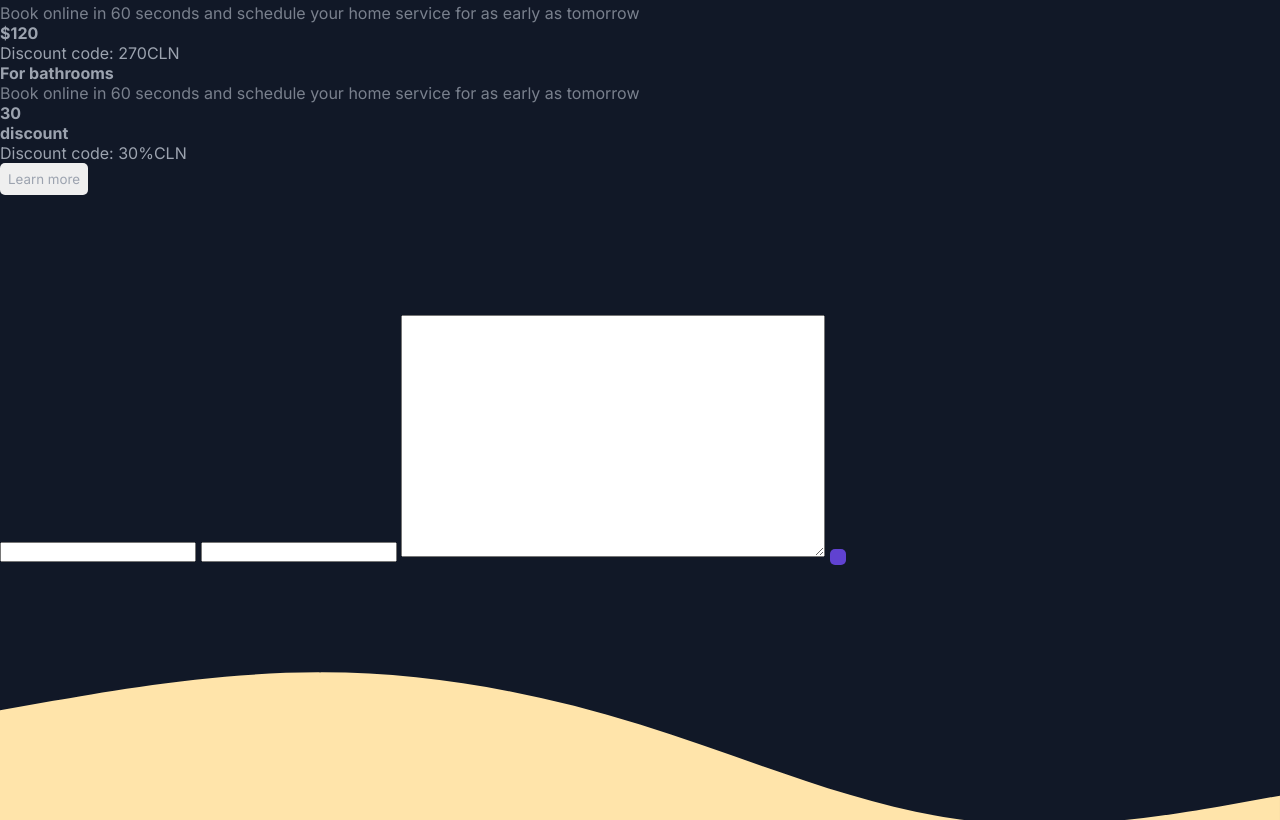
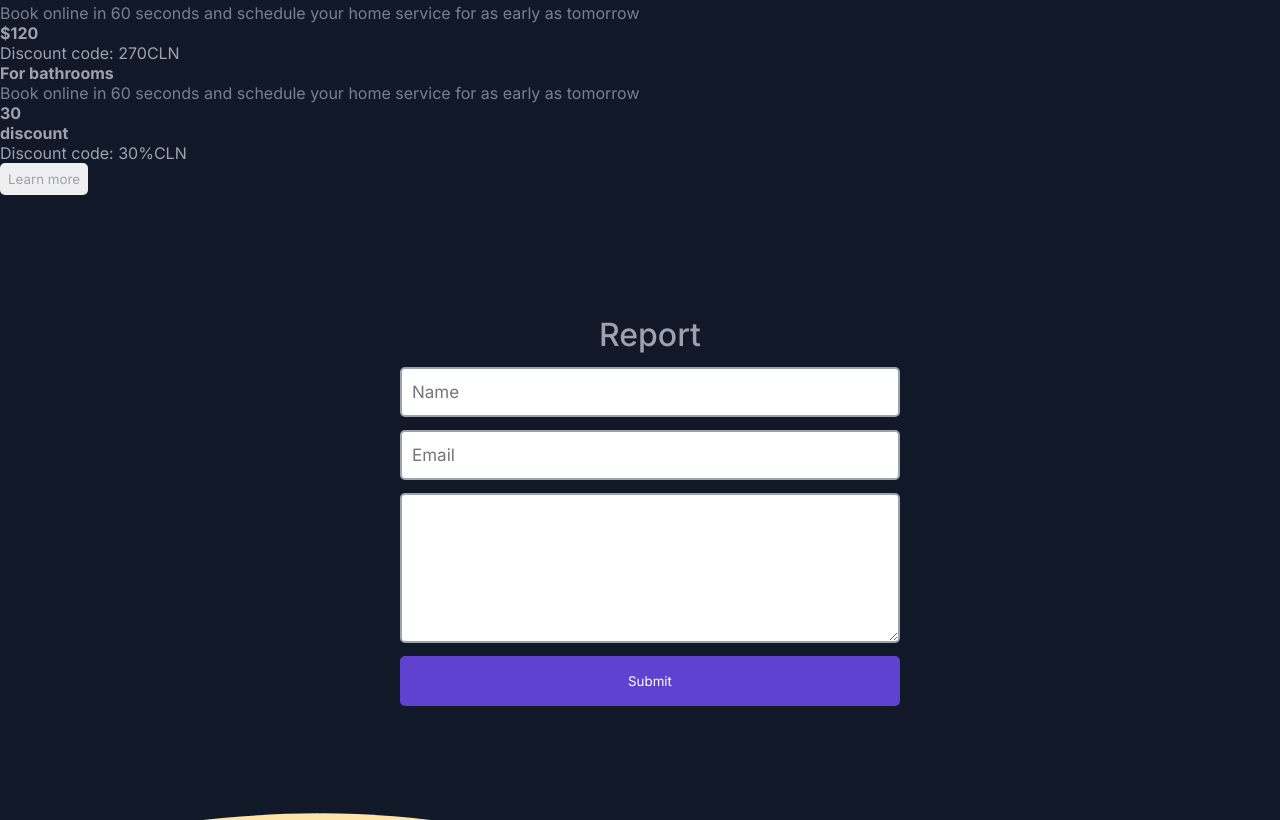
Before and after one commit to syafiqfadillah/vineyardClean, a website built with Vite: page index.html in a window 1280 px wide. Shown: the part 1980-2800 px from the top of the page. Built offline with nearby package versions, Linux system fonts and the light colour scheme.

Commit message:
add style to report

```diff
--- a/index.html
+++ b/index.html
@@ -218,11 +218,12 @@
         </div>
       </section>
       <section class="report">
+        <h2 class="report-heading">Report</h2>
         <form class="report-submit">
-            <input type="text" name="name"></input>
-            <input type="email" name="email"></input>
-            <textarea name="sentences" rows=15 cols="50"></textarea>
-            <button type="submit" class="btn btn-primary"></button>
+            <input class="name" type="text" name="name" placeholder="Name"></input>
+            <input class="email" type="email" name="email" placeholder="Email"></input>
+            <textarea class="sentences" name="sentences" rows=15 cols="50"></textarea>
+            <button class="btn btn-primary" type="submit">Submit</button>
         </form>
       </section>
     </main>
--- a/src/sass/components/_hero.sass
+++ b/src/sass/components/_hero.sass
@@ -1,7 +1,7 @@
 #jumbotron
 	display: flex
 	.hero
-		width: 1000px
+		width: 1100px
 		margin: 40px
 		margin-top: 10px
 		margin-left: 100px
@@ -36,7 +36,8 @@
 
 	.about
 		margin: 40px
-		margin-right: 100px
+		margin-left: 70px
+		margin-right: 90px
 		.about-heading
 			font-size: 35px
 			margin-bottom: 15px
@@ -57,7 +58,7 @@
 			li
 				display: inline-block
 				margin-top: -35px
-				margin-left: 110px
+				margin-left: 90px
 				margin-right: 30px
 				h4
 					color: #5a4dcc
--- /dev/null
+++ b/src/sass/components/_report.sass
@@ -0,0 +1,20 @@
+.report
+	width: 500px
+	margin-left: 400px
+	.report-heading
+		text-align: center
+		margin-bottom: 13px
+	.report-submit
+		display: flex
+		flex-direction: column
+		.name, .email, .sentences
+			margin-bottom: 13px
+			border: 2px solid color("text")
+			border-radius: 5px
+		.name, .email, .btn-primary
+			height: 50px
+		.name, .email
+			font-size: 17px
+			padding-left: 10px
+		.sentences
+			height: 150px
--- a/src/sass/root.sass
+++ b/src/sass/root.sass
@@ -12,3 +12,4 @@
 @import 'components/footer'
 @import 'components/button'
 @import 'components/pricing'
+@import 'components/report'
```
